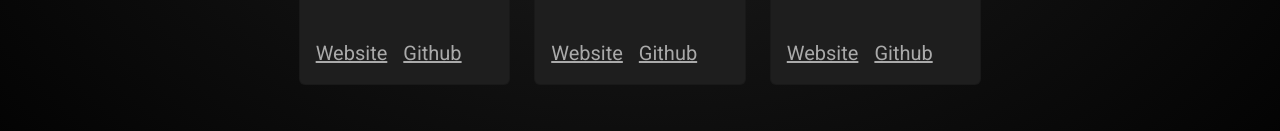
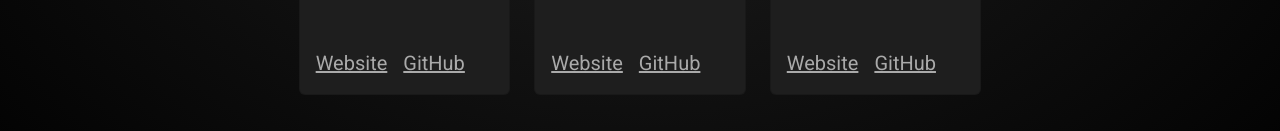
Before and after one commit to kaitj/kaitj.github.io, a Next.js app: page /projects in a window 1280 px wide. Shown: the part 610-741 px from the top of the page. Built offline with nearby package versions, Linux system fonts and the light colour scheme; a web font is replaced by a local one.

Commit message:
update projects to use bootstrap grid

```diff
--- a/components/projects.tsx
+++ b/components/projects.tsx
@@ -1,27 +1,28 @@
 import Card from 'react-bootstrap/Card';
+import Col from 'react-bootstrap/Col';
+import Row from 'react-bootstrap/Row';
 
 import projStyles from '../styles/projects.module.css'
 import projData from '../data/projects'
 
-
 export const Projs = () => {
     return (
-        <div className="row">
+        <Row xs={1} md={2} lg={3} xl={3}>
             {projData.map((proj) =>
-                <div key={proj.name} className="col-lg-4 col-md-6 col-sm-12">
+                <Col>
                     <Card className={projStyles.card}>
-                        <Card.Img variant="top" src={proj.image} height="140px"></Card.Img>
+                        <Card.Img variant="top" src={proj.image} height="160px"/>
                         <Card.Body>
                             <Card.Title as="h4">{proj.name}</Card.Title>
-                            <br></br>
+                            <br/>
                             <Card.Text>{proj.description}</Card.Text>
-                            <br></br>
+                            <br/>
                             <Card.Link className={projStyles.link} href={proj.website} target="_blank">Website</Card.Link>
-                            <Card.Link className={projStyles.link} href={proj.github} target="_blank">Github</Card.Link>
+                            <Card.Link className={projStyles.link} href={proj.github} target="_blank">GitHub</Card.Link>
                         </Card.Body>
                     </Card>
-                </div>
+                </Col>
             )}
-        </div>
-    );
-};
+        </Row>
+    )
+}
```
